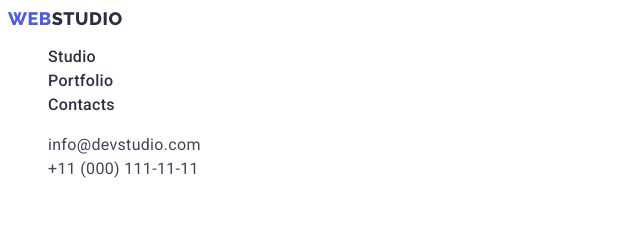
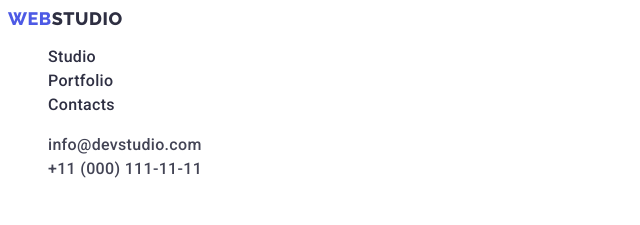
Before and after one commit to VitalinaZ/goit-markup-hw-02, a plain HTML site: page index.html in a window 1280 px wide. Shown: the top 225 px of the page, 0-640 px from the left. Drawn offline with Linux system fonts and the light colour scheme.

Commit message:
portfolio css fix6

```diff
--- a/css/styles.css
+++ b/css/styles.css
@@ -49,22 +49,6 @@
   line-height: 1.5;
   letter-spacing: 0.02em;
   color: #2e2f42;
-}
-.header-mail {
-  font-family: inherit;
-  font-style: normal;
-  font-weight: 400;
-  font-size: 16px;
-  line-height: 1.5;
-  letter-spacing: 0.02em;
-  color: #434455;
-}
-.header-phone {
-  font-weight: 400;
-  font-size: 16px;
-  line-height: 1.5;
-  letter-spacing: 0.02em;
-  color: #434455;
 }
 /*---------hero---------*/
 .hero {
--- a/index.html
+++ b/index.html
@@ -35,14 +35,10 @@
       <address class="contacts">
         <ul class="header-list list">
           <li class="header-item">
-            <a class="header-mail link" href="mailto:info@devstudio.com"
-              >info@devstudio.com</a
-            >
+            <a class="contacts-link link" href="">info@devstudio.com</a>
           </li>
           <li class="header-item">
-            <a class="header-mail link" href="tel:+110001111111"
-              >+11 (000) 111-11-11</a
-            >
+            <a class="contacts-link link" href="">+11 (000) 111-11-11</a>
           </li>
         </ul>
       </address>
```
